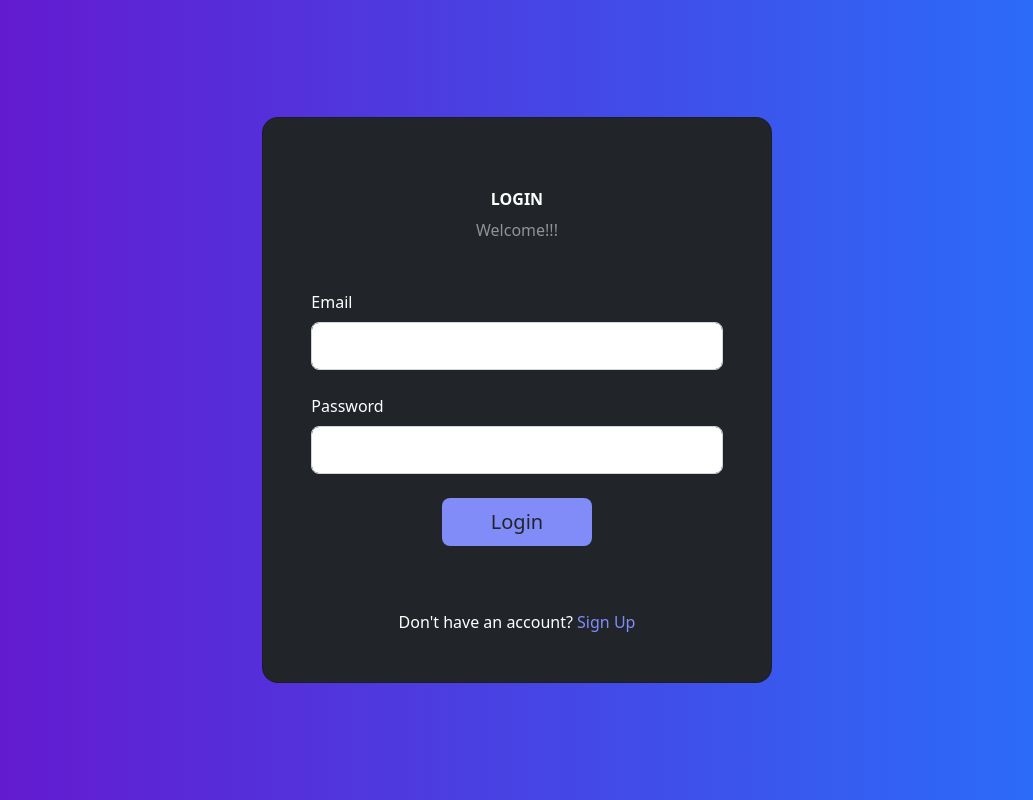
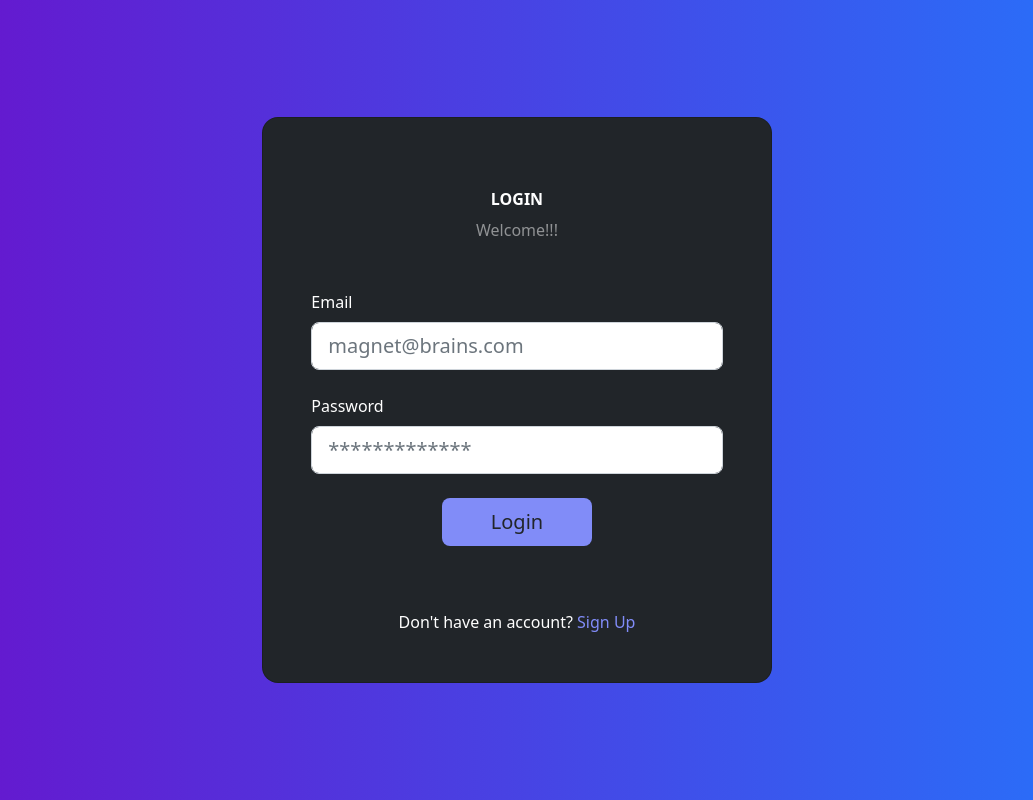
Before and after one commit to SONUSAHUNAYAGAON/task-management-system, a React (Create React App) app in the folder web-task-management-system/: page / in a window 1280 px wide. Shown: the whole page, without its empty margins (123-1156 px from the left). Built offline with nearby package versions, Linux system fonts and the light colour scheme.

Commit message:
Update Login.jsx

```diff
--- a/web-task-management-system/src/components/Login.jsx
+++ b/web-task-management-system/src/components/Login.jsx
@@ -67,6 +67,7 @@ const Login = () => {
                         id="typeEmailX"
                         className="form-control form-control-lg"
                         onChange={(e) => setEmail(e.target.value)}
+                         placeholder="magnet@brains.com"
                       />
                     </div>
                     <div className="form-outline form-white mb-4">
@@ -81,6 +82,7 @@ const Login = () => {
                         id="typePasswordX"
                         className="form-control form-control-lg"
                         onChange={(e) => setPassword(e.target.value)}
+                        placeholder="*************"
                       />
                     </div>
 
```
